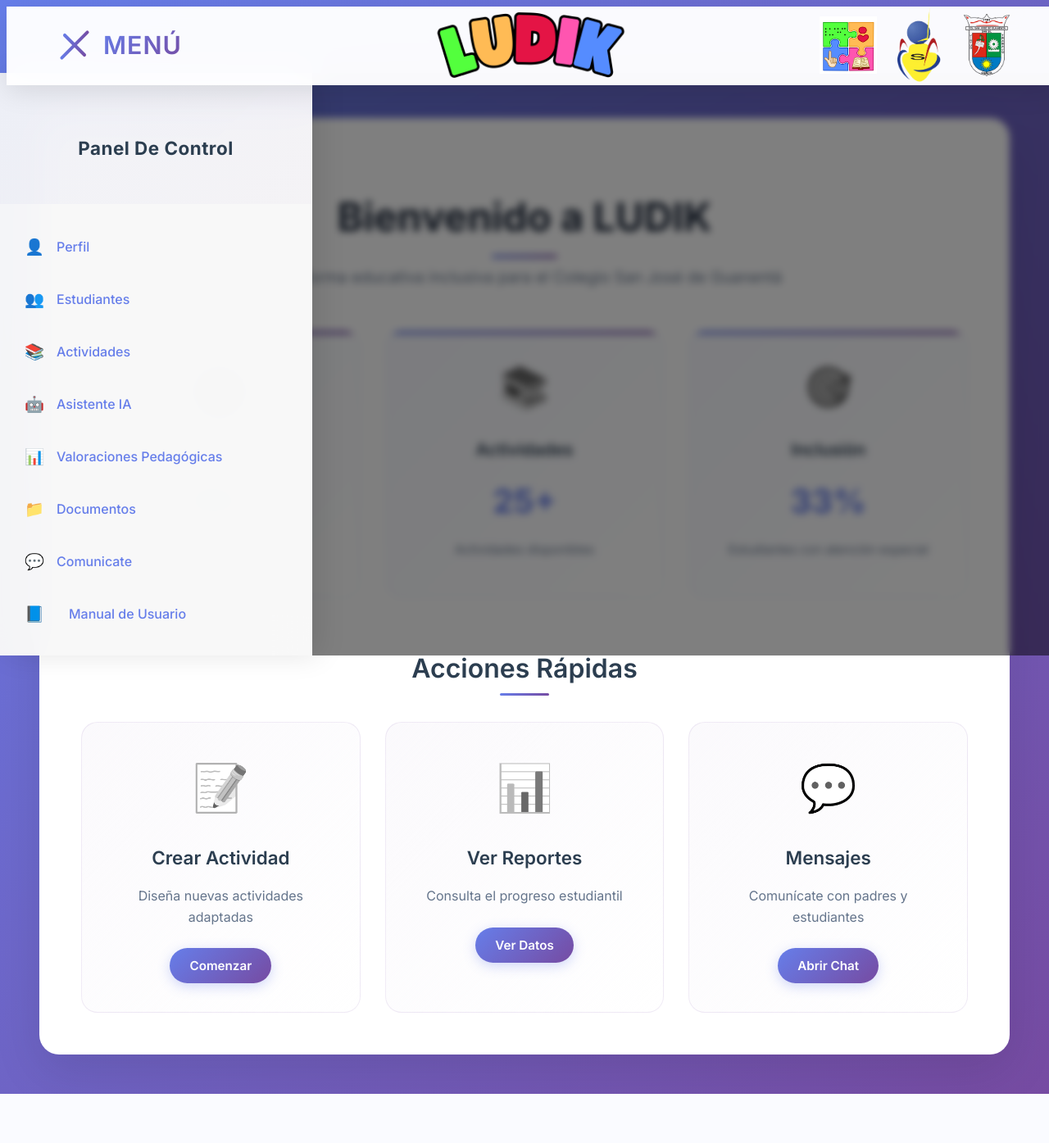
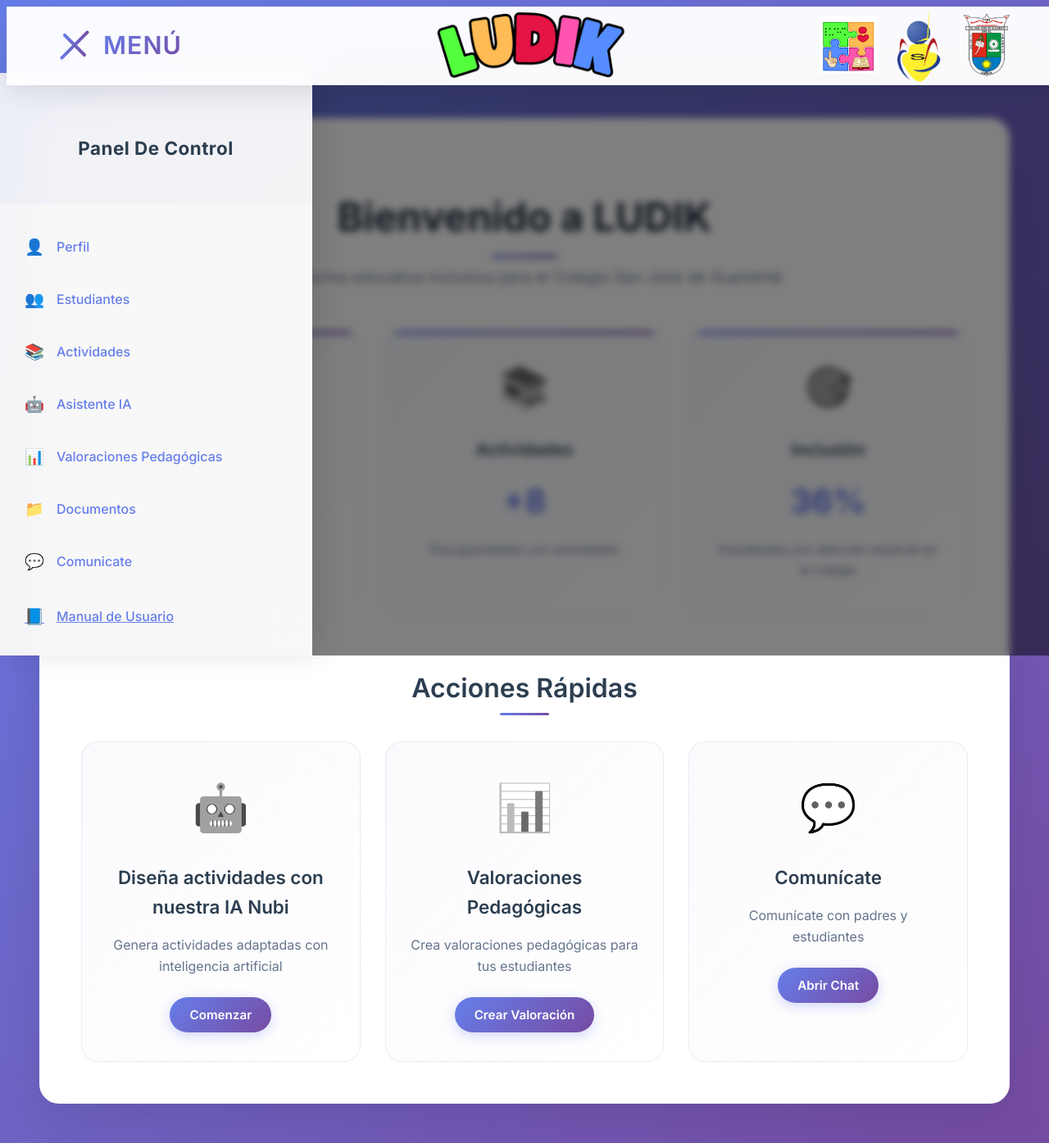
Before and after one commit to SebasF10/LUDIK, a PHP site: page /Interfaz.html in a window 1280 px wide. Shown: the whole page at 82% size. Before the commit the page ends 1335 px from the top, so only its background shows below. Run offline with PHP 8.4, Linux system fonts and the light colour scheme; data comes from the database, SQL or seed files in the repository.

Commit message:
Agrega enlace para descargar el Manual de Usuario en varias páginas y mejora la interfaz de usuario

```diff
--- a/Ayuda.html
+++ b/Ayuda.html
@@ -89,6 +89,10 @@
                 <span class="menu-icon">💬</span>
                 Comunicate
             </button>
+            <a href="manual.pdf" download class="menu-button">
+                <span class="menu-icon">📘</span>
+                Manual de Usuario
+            </a>
             <button class="menu-button close-session">
                 <span class="menu-icon">🚪</span>
                 Cerrar Sesión
--- a/Comunicacion.html
+++ b/Comunicacion.html
@@ -86,6 +86,11 @@
                 <span class="menu-icon">📁</span>
                 Documentos
             </button>
+            <a href="manual.pdf" download class="menu-button">
+                <span class="menu-icon">📘</span>
+                Manual de Usuario
+            </a>
+
             <button class="menu-button">
                 <span class="menu-icon">❓</span>
                 Ayuda
--- a/Crear_cuentas.html
+++ b/Crear_cuentas.html
@@ -73,6 +73,11 @@
                     <span class="menu-icon">💬</span>
                     Comunicate
                 </button>
+                <a href="manual.pdf" download class="menu-button">
+                    <span class="menu-icon">📘</span>
+                    Manual de Usuario
+                </a>
+
                 <button class="menu-button">
                     <span class="menu-icon">❓</span>
                     Ayuda
--- a/Documentos.html
+++ b/Documentos.html
@@ -86,6 +86,11 @@
                 <span class="menu-icon">💬</span>
                 Comunicate
             </button>
+            <a href="manual.pdf" download class="menu-button">
+                <span class="menu-icon">📘</span>
+                Manual de Usuario
+            </a>
+
             <button class="menu-button">
                 <span class="menu-icon">❓</span>
                 Ayuda
--- a/Ejercicios.html
+++ b/Ejercicios.html
@@ -143,7 +143,7 @@
     </main>
 
     <footer>
-      <p>© 2025 Plataforma Inclusiva</p>
+      <p>© 2025 LUDIK</p>
     </footer>
   </div>
 
--- a/Interfaz.html
+++ b/Interfaz.html
@@ -82,11 +82,10 @@
                 <span class="menu-icon">💬</span>
                 Comunicate
             </button>
-            <button class="menu-button">
+            <a href="manual.pdf" download class="menu-button">
                 <span class="menu-icon">📘</span>
-                <a href="manual.pdf" download></a>
                 Manual de Usuario
-            </button>
+            </a>
             <button class="menu-button">
                 <span class="menu-icon">❓</span>
                 Ayuda
@@ -108,7 +107,7 @@
                     <div class="stat-icon">👥</div>
                     <div class="stat-content">
                         <h3>Estudiantes</h3>
-                        <p class="stat-number">350+</p>
+                        <p class="stat-number" id="numEstudiantes">...</p>
                         <p class="stat-desc">Estudiantes activos</p>
                     </div>
                 </div>
@@ -116,9 +115,9 @@
                 <div class="stat-card">
                     <div class="stat-icon">📚</div>
                     <div class="stat-content">
-                        <h3>Actividades</h3>
-                        <p class="stat-number">25+</p>
-                        <p class="stat-desc">Actividades disponibles</p>
+                        <h3>Actividades </h3>
+                        <p class="stat-number">+8</p>
+                        <p class="stat-desc">Discapacidades con actividades</p>
                     </div>
                 </div>
 
@@ -126,38 +125,20 @@
                     <div class="stat-icon">🎯</div>
                     <div class="stat-content">
                         <h3>Inclusión</h3>
-                        <p class="stat-number">33%</p>
-                        <p class="stat-desc">Estudiantes con atención especial</p>
+                        <p class="stat-number">36%</p>
+                        <p class="stat-desc">Estudiantes con atención especial en el colegio</p>
                     </div>
                 </div>
             </div>
 
             <div class="quick-actions">
                 <h2>Acciones Rápidas</h2>
-                <div class="actions-grid">
-                    <div class="action-card">
-                        <div class="action-icon">📝</div>
-                        <h3>Crear Actividad</h3>
-                        <p>Diseña nuevas actividades adaptadas</p>
-                        <button class="action-btn">Comenzar</button>
-                    </div>
-
-                    <div class="action-card">
-                        <div class="action-icon">📊</div>
-                        <h3>Ver Reportes</h3>
-                        <p>Consulta el progreso estudiantil</p>
-                        <button class="action-btn">Ver Datos</button>
-                    </div>
-
-                    <div class="action-card">
-                        <div class="action-icon">💬</div>
-                        <h3>Mensajes</h3>
-                        <p>Comunícate con padres y estudiantes</p>
-                        <button class="action-btn">Abrir Chat</button>
-                    </div>
+                <div class="actions-grid" id="accionesRapidas">
+                    <!-- Los botones se insertan por JS -->
                 </div>
             </div>
         </div>
+    </div>
     </div>
 
     <script>
--- a/Js/Interfaz.js
+++ b/Js/Interfaz.js
@@ -409,3 +409,98 @@ setTimeout(() => {
 }, 1000);
 
 console.log("✅ Interfaz.js completamente cargado y configurado");
+
+document.addEventListener('DOMContentLoaded', function () {
+    // ACCIONES RÁPIDAS SEGÚN ROL
+    const acciones = document.getElementById('accionesRapidas');
+    if (!acciones) return;
+
+    const rol = (localStorage.getItem('rol') || '').toLowerCase();
+    acciones.innerHTML = ''; // Limpia acciones previas
+
+    // Cargar cantidad real de estudiantes
+    fetch('php/contar_estudiantes.php')
+        .then(response => response.json())
+        .then(data => {
+            const num = document.getElementById('numEstudiantes');
+            if (num && data.total !== undefined) {
+                num.textContent = data.total;
+            }
+        })
+        .catch(err => {
+            console.error('Error al cargar el número de estudiantes:', err);
+        });
+
+    if (['padre', 'madre', 'acudiente'].includes(rol)) {
+        // Botón de Ayuda
+        acciones.innerHTML += `
+            <div class="action-card">
+                <div class="action-icon">❓</div>
+                <h3>Ayuda</h3>
+                <p>Preguntas frecuentes con nuestra plataforma</p>
+                <button class="action-btn" id="btnAyuda">Ir a Ayuda</button>
+            </div>
+            <div class="action-card">
+                <div class="action-icon">📊</div>
+                <h3>Ver Progreso</h3>
+                <p>Consulta el progreso de tu hijo</p>
+                <button class="action-btn" id="btnProgresoHijo">Ver Progreso</button>
+            </div>
+            <div class="action-card">
+                <div class="action-icon">💬</div>
+                <h3>Comunícate</h3>
+                <p>Comunícate con docentes y directivos</p>
+                <button class="action-btn" id="btnComunicacion">Abrir Chat</button>
+            </div>
+        `;
+    } else {
+        // Botón de IA Nubi
+        acciones.innerHTML += `
+            <div class="action-card">
+                <div class="action-icon">🤖</div>
+                <h3>Diseña actividades con nuestra IA Nubi</h3>
+                <p>Genera actividades adaptadas con inteligencia artificial</p>
+                <button class="action-btn" id="btnNubiIA">Comenzar</button>
+            </div>
+            <div class="action-card">
+                <div class="action-icon">📊</div>
+                <h3>Valoraciones Pedagógicas</h3>
+                <p>Crea valoraciones pedagógicas para tus estudiantes</p>
+                <button class="action-btn" id="btnValoracion">Crear Valoración</button>
+            </div>
+            <div class="action-card">
+                <div class="action-icon">💬</div>
+                <h3>Comunícate</h3>
+                <p>Comunícate con padres y estudiantes</p>
+                <button class="action-btn" id="btnComunicacion">Abrir Chat</button>
+            </div>
+        `;
+    }
+
+    // Asignar eventos a los botones
+    if (document.getElementById('btnNubiIA')) {
+        document.getElementById('btnNubiIA').addEventListener('click', function () {
+            window.open('https://ia-ludik-1.onrender.com/', '_blank');
+        });
+    }
+    if (document.getElementById('btnValoracion')) {
+        document.getElementById('btnValoracion').addEventListener('click', function () {
+            window.location.href = 'Valoracion_pedagogica.html';
+        });
+    }
+    if (document.getElementById('btnAyuda')) {
+        document.getElementById('btnAyuda').addEventListener('click', function () {
+            window.location.href = 'Ayuda.html';
+        });
+    }
+    if (document.getElementById('btnProgresoHijo')) {
+        document.getElementById('btnProgresoHijo').addEventListener('click', function () {
+            window.location.href = 'Estudiantes.html';
+        });
+    }
+    if (document.getElementById('btnComunicacion')) {
+        document.getElementById('btnComunicacion').addEventListener('click', function () {
+            window.location.href = 'Comunicacion.html';
+        });
+    }
+});
--- a/Registrar_PIAR.html
+++ b/Registrar_PIAR.html
@@ -77,6 +77,11 @@
                 <span class="menu-icon">💬</span>
                 Comunicate
             </button>
+            <a href="manual.pdf" download class="menu-button">
+                <span class="menu-icon">📘</span>
+                Manual de Usuario
+            </a>
+
             <button class="menu-button">
                 <span class="menu-icon">❓</span>
                 Ayuda
--- a/Valoracion_pedagogica.html
+++ b/Valoracion_pedagogica.html
@@ -82,6 +82,11 @@
                 <span class="menu-icon">💬</span>
                 Comunicate
             </button>
+            <a href="manual.pdf" download class="menu-button">
+                <span class="menu-icon">📘</span>
+                Manual de Usuario
+            </a>
+
             <button class="menu-button">
                 <span class="menu-icon">❓</span>
                 Ayuda
--- a/perfil.html
+++ b/perfil.html
@@ -84,6 +84,11 @@
                 <span class="menu-icon">💬</span>
                 Comunicate
             </button>
+            <a href="manual.pdf" download class="menu-button">
+                <span class="menu-icon">📘</span>
+                Manual de Usuario
+            </a>
+
             <button class="menu-button">
                 <span class="menu-icon">❓</span>
                 Ayuda
--- /dev/null
+++ b/php/contar_estudiantes.php
@@ -0,0 +1,13 @@
+<?php
+include("conexion.php");
+
+header('Content-Type: application/json');
+
+$result = $conexion->query("SELECT COUNT(*) as total FROM estudiante");
+if ($result) {
+    $row = $result->fetch_assoc();
+    echo json_encode(['total' => $row['total']]);
+} else {
+    echo json_encode(['total' => 0]);
+}
+?>
```
Also changed, not shown: Css/Estudiantes.css (+10 -22 lines), Estudiantes.html (+13 -1 lines), Js/Crear_cuentas.js (+8 -1 lines), Registrar_estudiante.html (+8 -2 lines).
